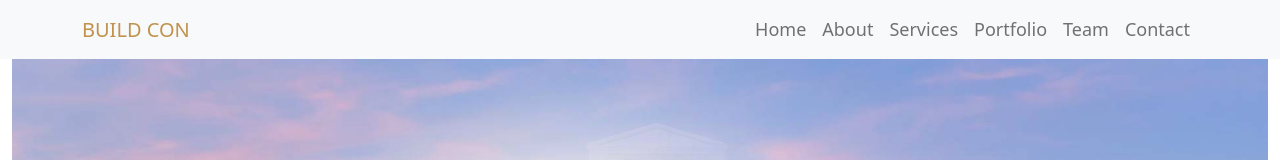
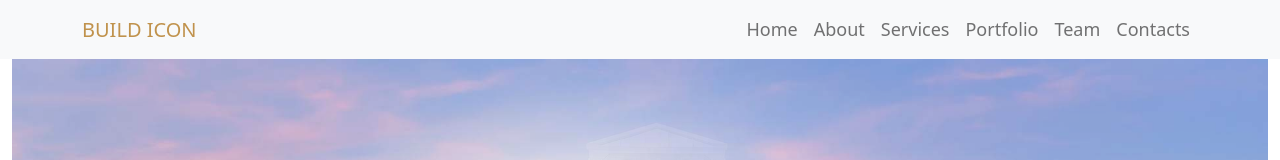
Before and after one commit to Saad332215/Build-Icon-Website, a plain HTML site: page index.html in a window 1280 px wide. Shown: the top 160 px of the page. Drawn offline with Linux system fonts and the light colour scheme.

Commit message:
index.html

```diff
--- a/index.html
+++ b/index.html
@@ -17,7 +17,7 @@
     <nav class="navbar navbar-expand-md  bg-light sticky-top">
         <div class="container">
             <a href="" class="navbar-brand">
-                <span class="navbar-text">Build Con</span>
+                <span class="navbar-text">Build Icon</span>
             </a>
             <button class="navbar-toggler" data-bs-target="#mynav" data-bs-toggle="collapse">
                 <span class="navbar-toggler-icon"></span>
@@ -29,7 +29,7 @@
                     <li class="nav-item"><a class="nav-link" href="#services">Services</a></li>
                     <li class="nav-item"><a class="nav-link" href="#port">Portfolio</a></li>
                     <li class="nav-item"><a class="nav-link" href="#team">Team</a></li>
-                    <li class="nav-item"><a class="nav-link" href="#contact">Contact</a></li>
+                    <li class="nav-item"><a class="nav-link" href="#contact">Contacts</a></li>
                 </ul>
             </div>
         </div>
```
